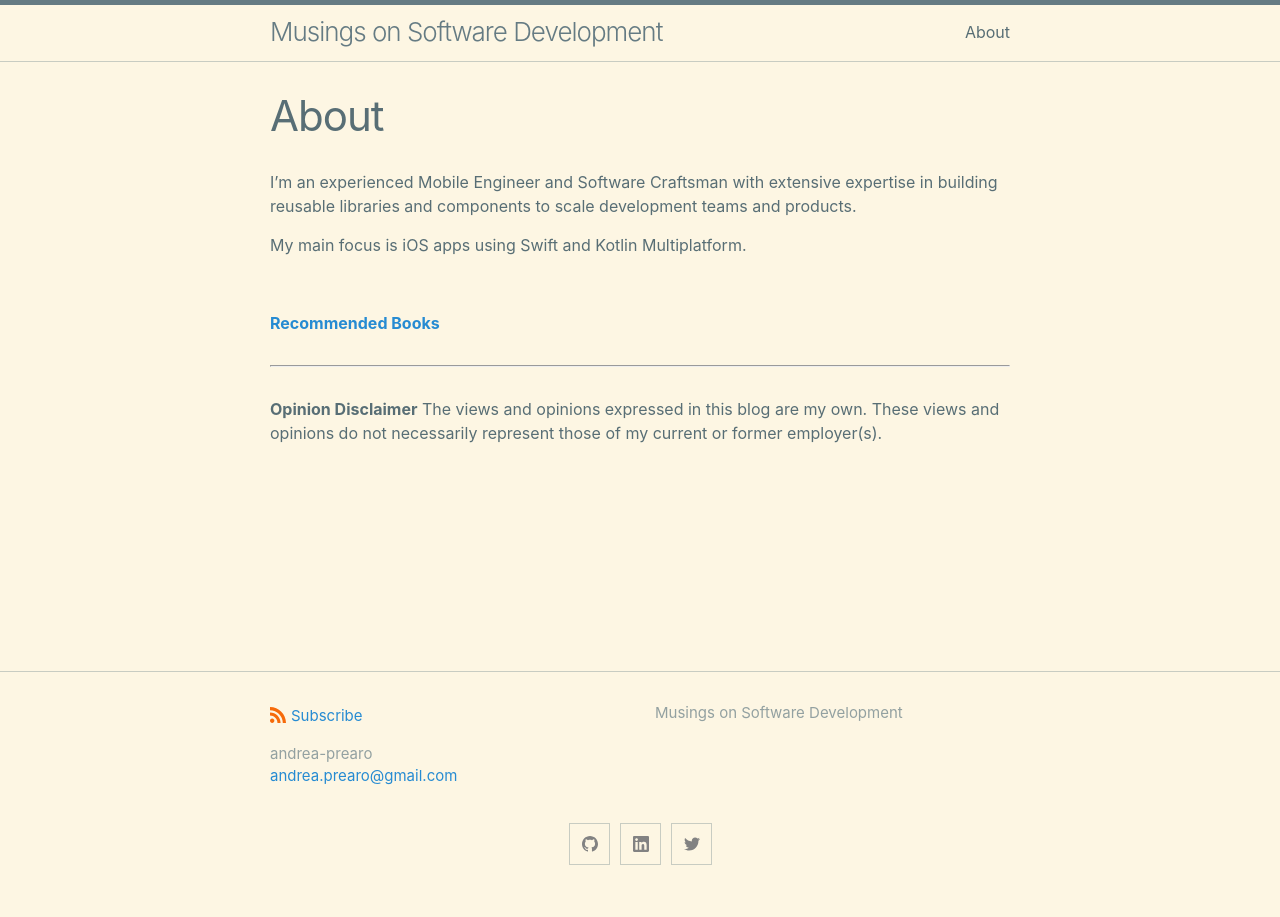
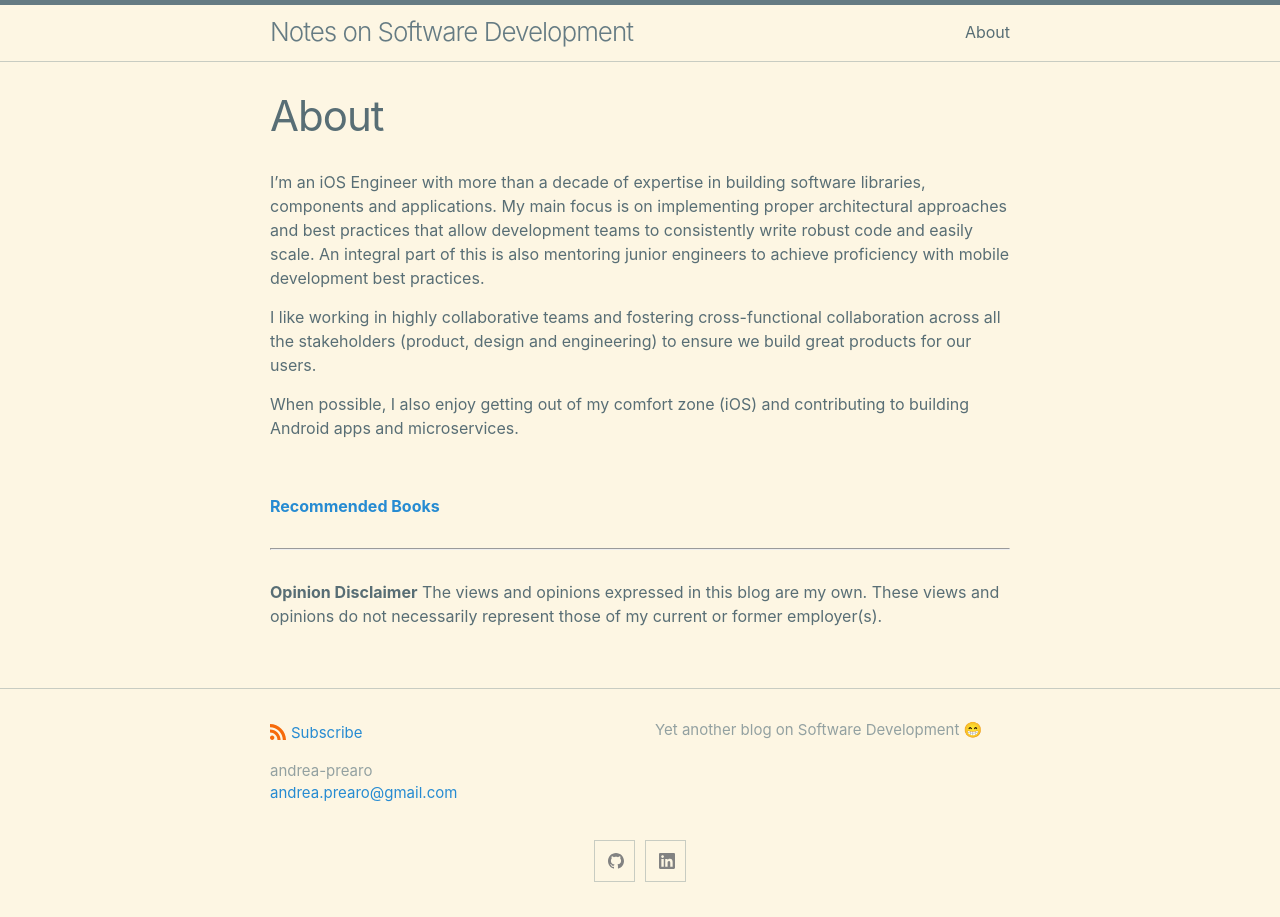
Before and after one commit to andrea-prearo/andrea-prearo.github.io, a Jekyll site: the page built from about.md, in a window 1280 px wide. Built offline with Jekyll 4.4.1, drawn with Linux system fonts in a browser that asks for light colours.

Commit message:
Update about (#11)

```diff
--- a/Gemfile
+++ b/Gemfile
@@ -27,3 +27,8 @@ gem "tzinfo-data", platforms: [:mingw, :mswin, :x64_mingw, :jruby]
 
 # Performance-booster for watching directories on Windows
 gem "wdm", "~> 0.1.0" if Gem.win_platform?
+
+# https://github.com/jekyll/jekyll/issues/8523
+gem "rexml", "~> 3.2"
+
+gem "webrick", "~> 1.8"
--- a/_config.yml
+++ b/_config.yml
@@ -1,9 +1,9 @@
-title: Musings on Software Development
+title: Notes on Software Development
 author:
   name: andrea-prearo
   email: andrea.prearo@gmail.com
 description: >
-  Musings on Software Development
+  Yet another blog on Software Development 😁
 
 markdown: kramdown
 show_excerpts: false
@@ -14,7 +14,6 @@ minima:
   social_links:
     github: andrea-prearo
     linkedin: andreaprearo
-    twitter: andrea_prearo
 
 plugins:
   - jekyll-feed
--- a/about.md
+++ b/about.md
@@ -4,9 +4,13 @@ title: About
 permalink: /about/
 ---
 
-I'm an experienced Mobile Engineer and Software Craftsman with extensive expertise in building reusable libraries and components to scale development teams and products.
+I'm an iOS Engineer with more than a decade of expertise in building software libraries,
+components and applications. My main focus is on implementing proper architectural approaches and best practices that allow development teams to consistently write robust code and easily scale. An integral part of this is also mentoring junior engineers to achieve proficiency with mobile development best practices.
 
-My main focus is iOS apps using Swift and Kotlin Multiplatform.
+I like working in highly collaborative teams and fostering cross-functional collaboration across
+all the stakeholders (product, design and engineering) to ensure we build great products for our users.
+
+When possible, I also enjoy getting out of my comfort zone (iOS) and contributing to building Android apps and microservices.
 
 <br>
 
```
Also changed, not shown: Gemfile.lock.
